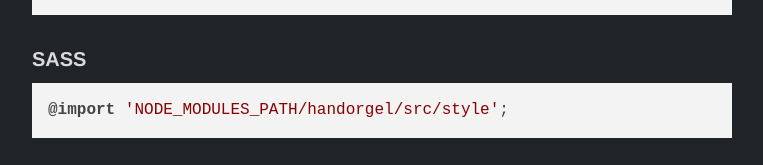
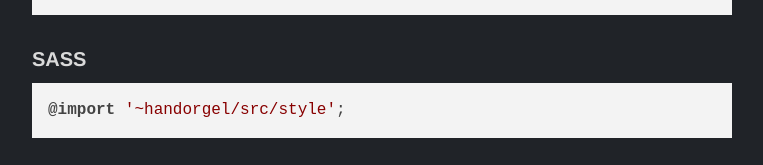
Before and after one commit to oncode/handorgel, a website with bundled scripts: page docs/index.html in a window 1280 px wide. Shown: the part 1303-1468 px from the top of the page, without its empty margins (258-1021 px from the left). Built offline with nearby package versions, Linux system fonts and the light colour scheme.

Commit message:
Proper SASS import from node_modules
This addresses this issue: https://github.com/oncode/handorgel/issues/2

```diff
--- a/docs/index.html
+++ b/docs/index.html
@@ -96,7 +96,7 @@
       </div>
 
       <h3>SASS</h3>
-      <pre><code class="scss">@import 'NODE_MODULES_PATH/handorgel/src/style';</code></pre>
+      <pre><code class="scss">@import '~handorgel/src/style';</code></pre>
 
       <h3>JS</h3>
       <pre><code class="javascript">var h = new Handorgel(document.querySelector('.handorgel'), options)</code></pre>
```
